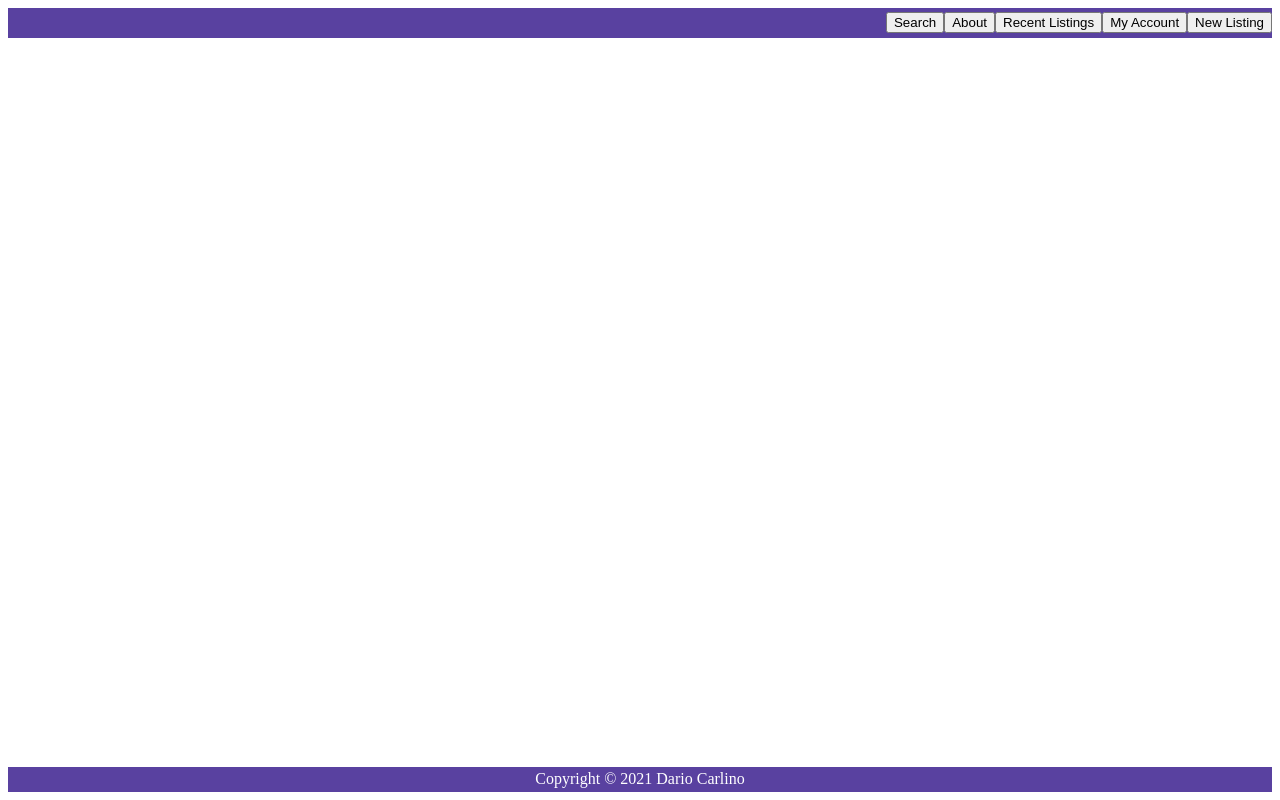
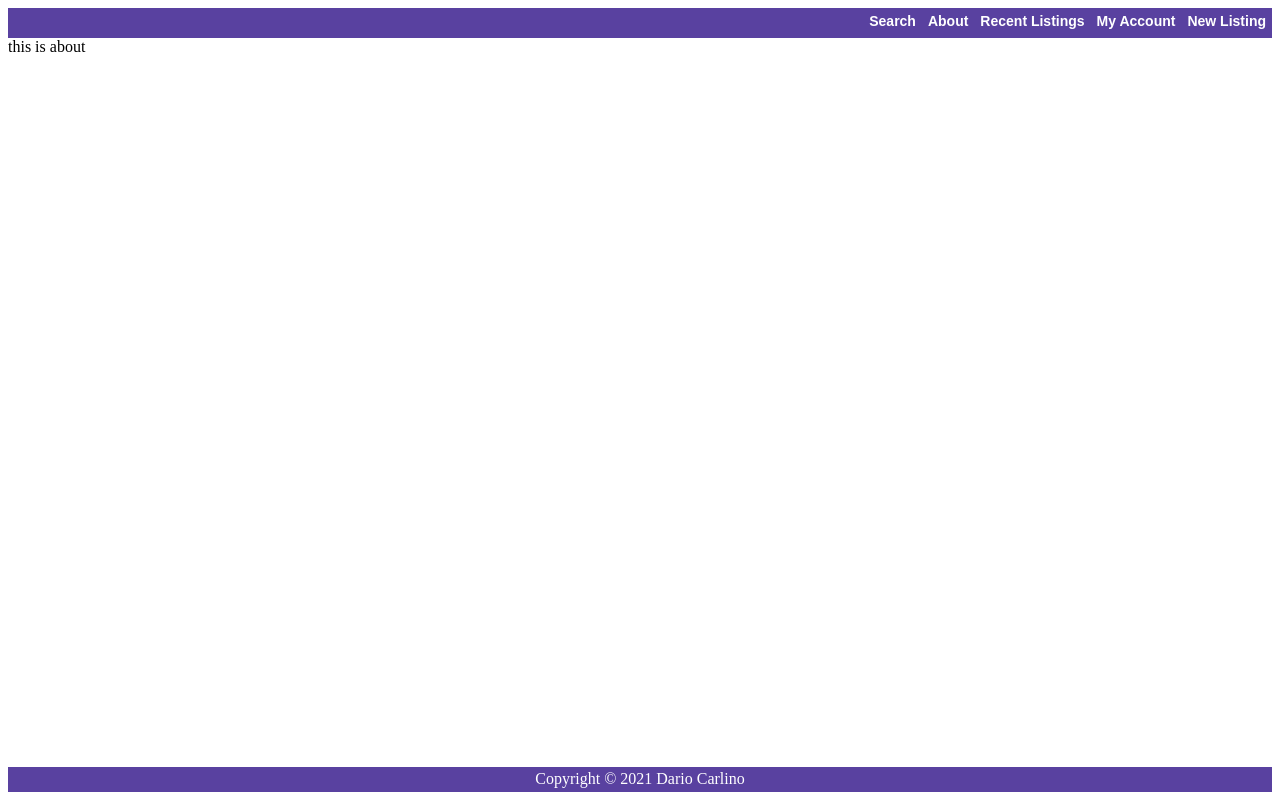
Before and after one commit to cloudymolecule/klassi, a React (Create React App) app: page /about in a window 1280 px wide. Built offline with nearby package versions, Linux system fonts and the light colour scheme.

Commit message:
Add About.js

```diff
--- a/src/App.js
+++ b/src/App.js
@@ -1,13 +1,14 @@
 import './styles/app.css'
 import { BrowserRouter as Router, Route, Switch } from 'react-router-dom'
 import Menu from './components/Menu'
-import Display from './components/Display'
+// import Display from './components/Display'
 import Footer from './components/Footer'
 import Welcome from './components/Welcome'
 import Search from './components/Search'
 import Recent from './components/Recent'
 import MyAccount from './components/MyAccount'
 import NewListing from './components/NewListing'
+import About from './components/About'
 
 function App() {
   return (
@@ -21,6 +22,7 @@ function App() {
             <Route exact path='/recent' component={Recent} />
             <Route exact path='/my-account' component={MyAccount} />
             <Route exact path='/new-listing' component={NewListing} />
+            <Route exact path='/about' component={About} />
           </Switch>
           <Footer />
         </div>
--- /dev/null
+++ b/src/components/About.js
@@ -0,0 +1,11 @@
+import React from 'react'
+
+const About = () => {
+    return (
+        <div>
+            this is about
+        </div>
+    )
+}
+
+export default About
--- a/src/components/Menu.js
+++ b/src/components/Menu.js
@@ -1,14 +1,15 @@
 import React from 'react'
+import { Link } from 'react-router-dom'
 import '../styles/menu.css'
 
 const Menu = () => {
     return (
         <div className='menu'>
-            <button>Search</button>
-            <button>About</button>
-            <button>Recent Listings</button>
-            <button>My Account</button>
-            <button>New Listing</button>
+            <Link className='menu-link' to={'/search'}>Search</Link>
+            <Link className='menu-link' to={'/about'}>About</Link>
+            <Link className='menu-link' to={'/recent'}>Recent Listings</Link>
+            <Link className='menu-link' to={'/my-account'}>My Account</Link>
+            <Link className='menu-link' to={'/new-listing'}>New Listing</Link>
         </div>
     )
 }
--- a/src/styles/Menu.css
+++ b/src/styles/Menu.css
@@ -4,3 +4,11 @@
     text-align: right;
     padding-top: 4px;
 }
+
+.menu-link {
+    font: bold 14px Arial;
+    text-decoration: none;
+    color: #ffffff;
+    padding: 2px 6px 2px 6px;
+    text-align: center;
+}
```
